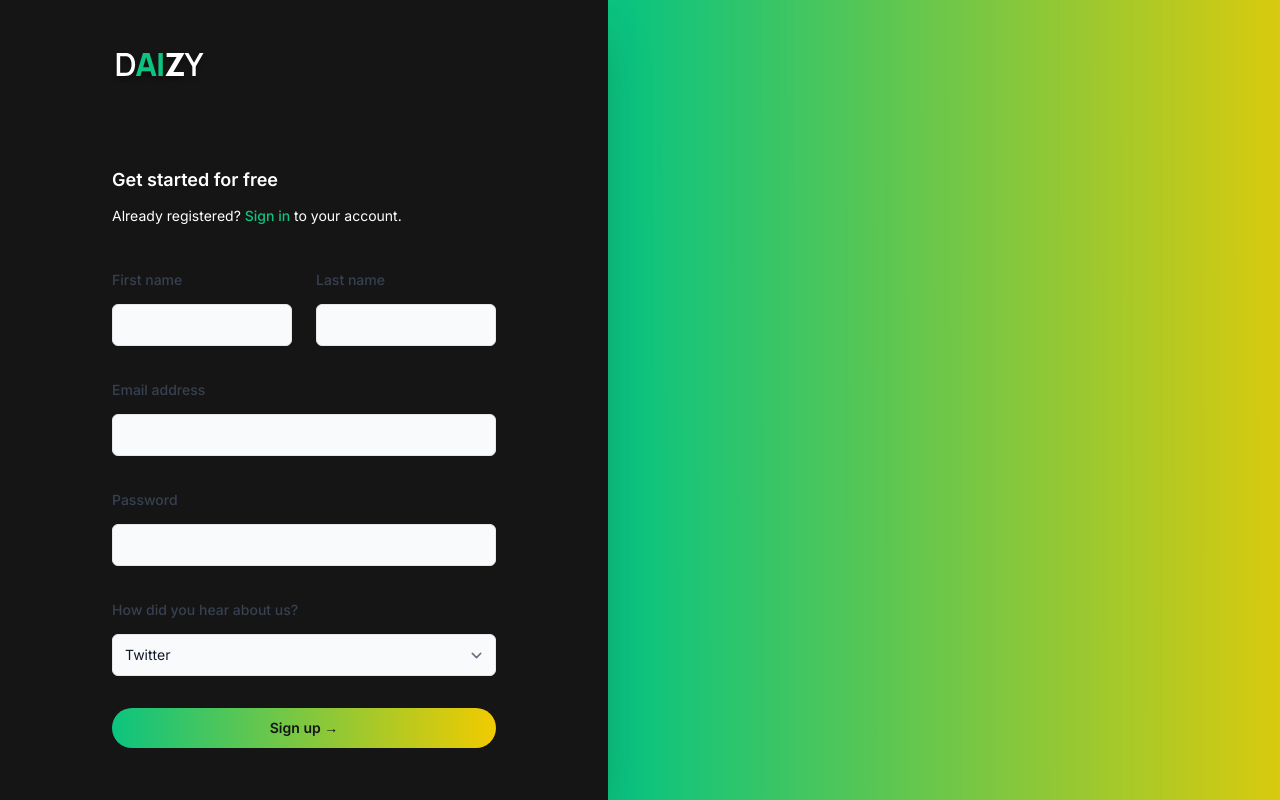
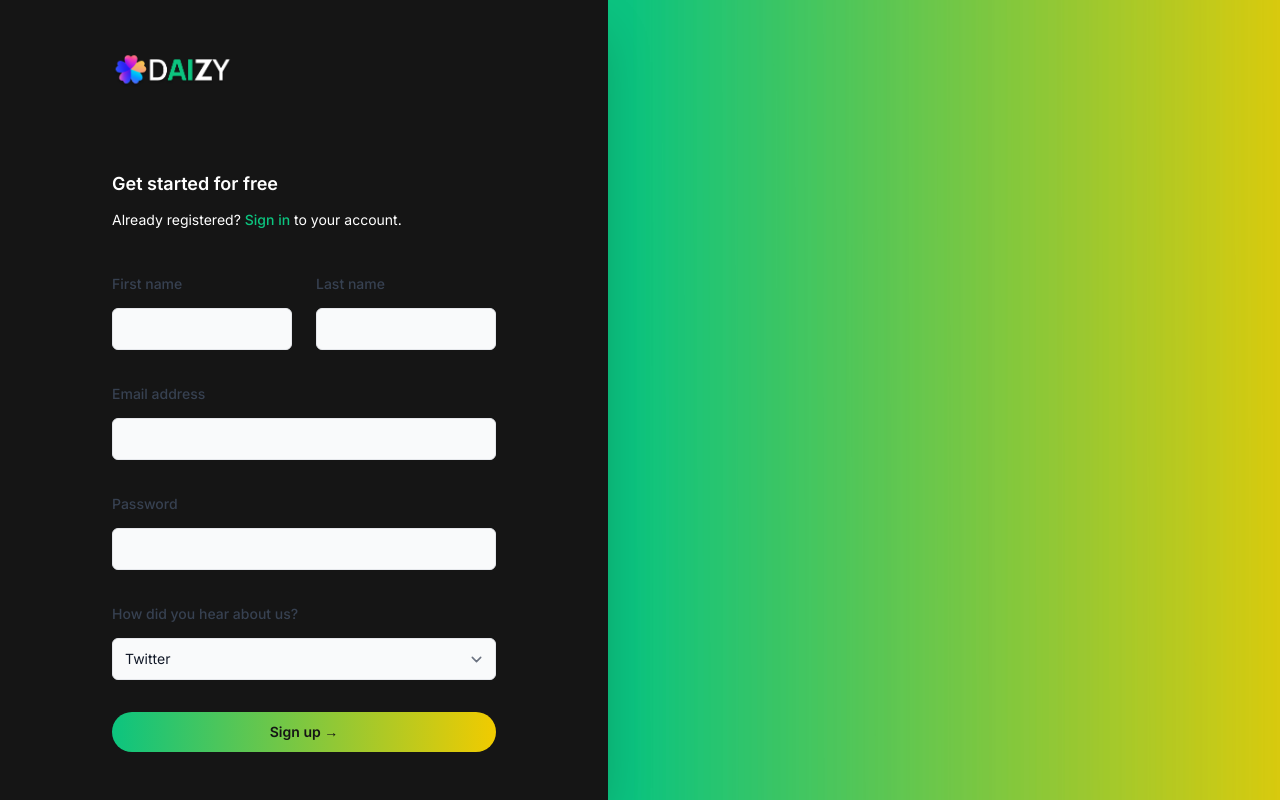
Before and after one commit to ornelasedward/daizy_ai, a Next.js app: page /register in a window 1280 px wide. Built offline with nearby package versions, Linux system fonts and the light colour scheme.

Commit message:
fixed logo

```diff
--- a/src/components/Logo.jsx
+++ b/src/components/Logo.jsx
@@ -1,61 +1,6 @@
 import Image from 'next/image'
+import logo from '@/images/logos/daizylogo.png'
 
-export function Logo(props) {
-  return (
-    <svg
-      width="96"
-      height="32"
-      viewBox="0 0 96 32"
-      fill="none"
-      xmlns="http://www.w3.org/2000/svg"
-    >
-      <g filter="url(#filter0_d_29_612)">
-        <path
-          d="M4.7375 24V0.959999H11.9535C12.1668 0.959999 12.5615 0.965333 13.1375 0.976C13.7242 0.986666 14.2842 1.02933 14.8175 1.104C16.6202 1.328 18.1348 1.97333 19.3615 3.04C20.5988 4.10667 21.5322 5.46133 22.1615 7.104C22.7908 8.736 23.1055 10.528 23.1055 12.48C23.1055 14.4427 22.7908 16.2453 22.1615 17.888C21.5322 19.52 20.5988 20.8693 19.3615 21.936C18.1348 22.992 16.6202 23.632 14.8175 23.856C14.2842 23.9307 13.7242 23.9733 13.1375 23.984C12.5615 23.9947 12.1668 24 11.9535 24H4.7375ZM8.1615 20.816H11.9535C12.3162 20.816 12.7482 20.8053 13.2495 20.784C13.7508 20.7627 14.1935 20.72 14.5775 20.656C15.7508 20.432 16.7002 19.9253 17.4255 19.136C18.1615 18.336 18.7002 17.3547 19.0415 16.192C19.3828 15.0293 19.5535 13.792 19.5535 12.48C19.5535 11.1253 19.3775 9.872 19.0255 8.72C18.6735 7.55733 18.1295 6.58667 17.3935 5.808C16.6682 5.01867 15.7295 4.51733 14.5775 4.304C14.1935 4.22933 13.7455 4.18667 13.2335 4.176C12.7322 4.15467 12.3055 4.144 11.9535 4.144H8.1615V20.816ZM53.6638 24V23.456L64.6078 5.024H54.6238V0.959999H72.2238V1.504L61.3438 19.904H71.9038V24H53.6638ZM80.3258 24V14.48L72.5338 0.959999H76.4378L82.0218 10.64L87.6058 0.959999H91.5098L83.7178 14.48V24H80.3258Z"
-          fill="white"
-        />
-        <path
-          d="M23.9513 24L30.9913 0.959999H37.4873L44.5273 24H40.0473L33.7753 3.68H34.6073L28.4313 24H23.9513ZM28.1753 19.2V15.136H40.3353V19.2H28.1753ZM46.435 24V0.959999H50.787V24H46.435Z"
-          fill="#0CC47F"
-        />
-      </g>
-      <defs>
-        <filter
-          id="filter0_d_29_612"
-          x="0.737549"
-          y="0.959961"
-          width="94.7722"
-          height="31.04"
-          filterUnits="userSpaceOnUse"
-          color-interpolation-filters="sRGB"
-        >
-          <feFlood flood-opacity="0" result="BackgroundImageFix" />
-          <feColorMatrix
-            in="SourceAlpha"
-            type="matrix"
-            values="0 0 0 0 0 0 0 0 0 0 0 0 0 0 0 0 0 0 127 0"
-            result="hardAlpha"
-          />
-          <feOffset dy="4" />
-          <feGaussianBlur stdDeviation="2" />
-          <feComposite in2="hardAlpha" operator="out" />
-          <feColorMatrix
-            type="matrix"
-            values="0 0 0 0 0 0 0 0 0 0 0 0 0 0 0 0 0 0 0.25 0"
-          />
-          <feBlend
-            mode="normal"
-            in2="BackgroundImageFix"
-            result="effect1_dropShadow_29_612"
-          />
-          <feBlend
-            mode="normal"
-            in="SourceGraphic"
-            in2="effect1_dropShadow_29_612"
-            result="shape"
-          />
-        </filter>
-      </defs>
-    </svg>
-  )
+export function Logo() {
+  return <Image src={logo} width={120} height={120} />
 }
```
